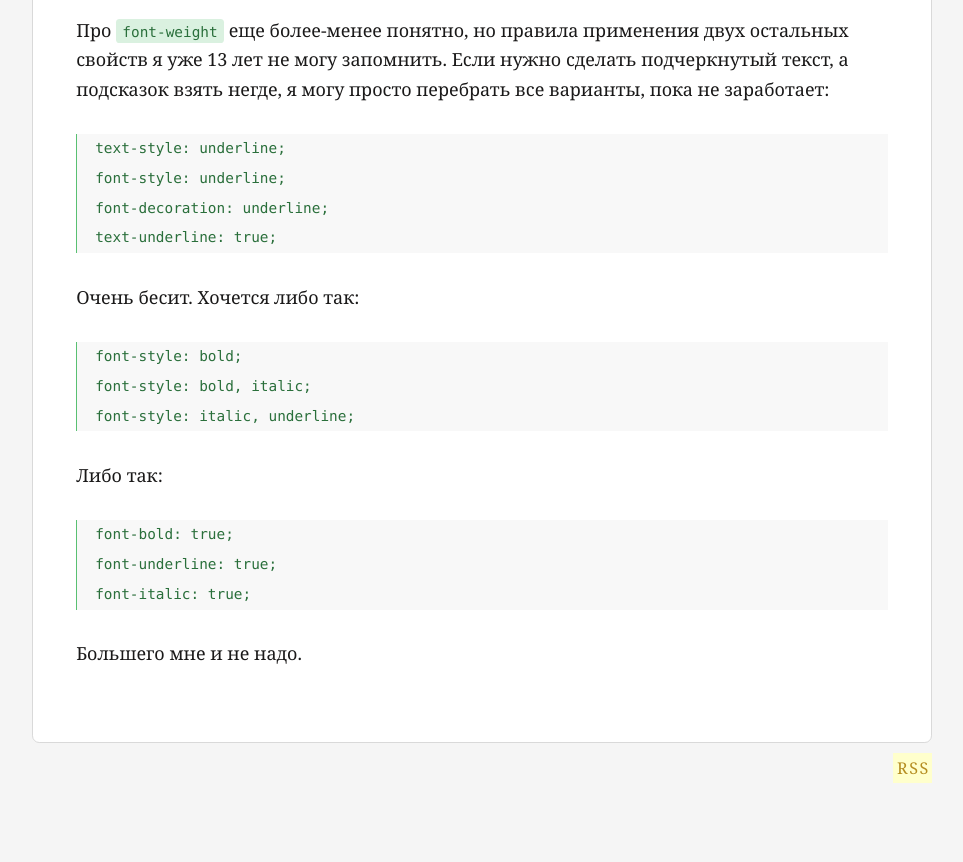
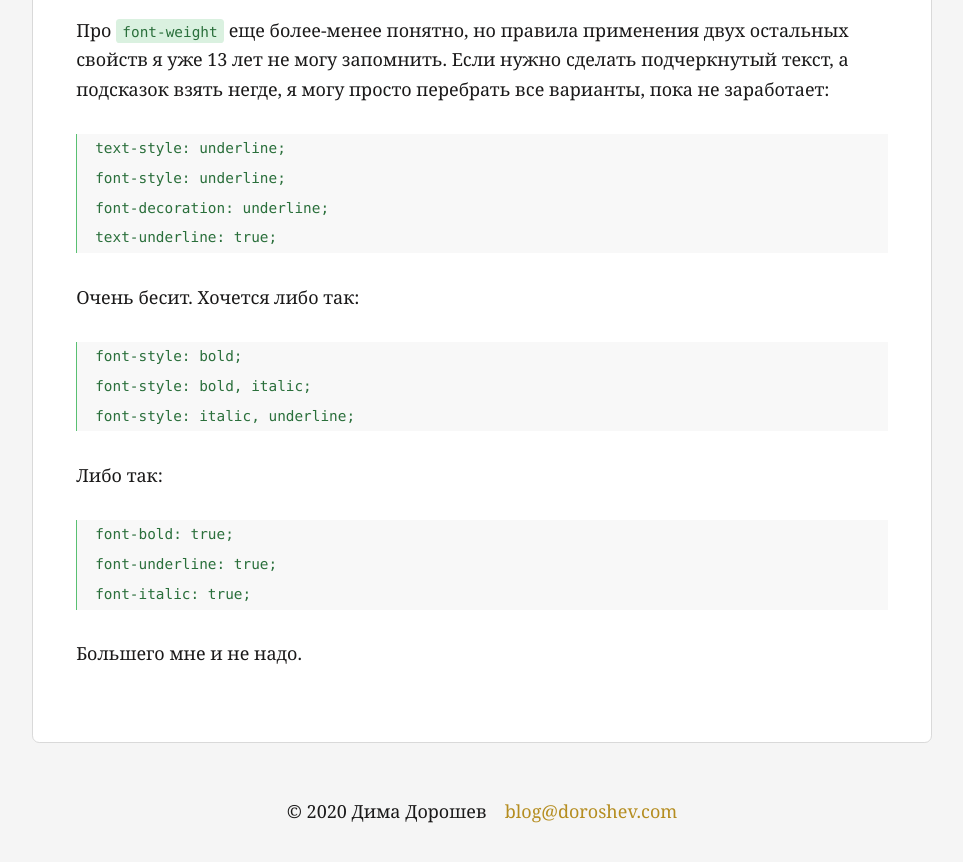
Before and after one commit to pomidoroshev/doroshev.com, a Jekyll site: the page built from index.markdown, in a window 1280 px wide and 900 px high, scrolled down 1262 px. Shown: the top 862 px of the window, without its empty margins (158-1121 px from the left). Built offline with Jekyll 4.4.1, drawn with Linux system fonts in a browser that asks for light colours; before the commit the page ends 2045 px from its top, so only the background shows below that.

Commit message:
Update footer

```diff
--- a/_config.yml
+++ b/_config.yml
@@ -19,7 +19,8 @@
 # in the templates via {{ site.myvariable }}.
 lang: ru
 date_format: '%Y-%m-%d'
-title: Дима Дорошев
+title: Сайт Димы Дорошева
+author: Дима Дорошев
 email: blog@doroshev.com
 description: >-
   Дима пишет блог, блог пишет Дима.
--- a/_includes/footer.html
+++ b/_includes/footer.html
@@ -1,16 +1,9 @@
-<footer class="site-footer h-card">
-  <data class="u-url" href="{{ "/" | relative_url }}"></data>
-
-  <div class="wrapper">
-
-    <h2 class="footer-heading">{{ site.title | escape }}</h2>
-
-    <div class="footer-col-wrapper">
-      <div class="footer-col footer-col-1">
-        <ul class="contact-list">
-          <li class="p-name">
+<footer>
+  <nav>
+    <ul>
+      <li>
       {%- if site.author -%}
-              {{ site.author | escape }}
+        © {{ 'now' | date: "%Y" }} {{ site.author | escape }}
       {%- else -%}
         {{ site.title | escape }}
       {%- endif -%}
@@ -19,17 +12,5 @@
       <li><a class="u-email" href="mailto:{{ site.email }}">{{ site.email }}</a></li>
       {%- endif -%}
     </ul>
-      </div>
-
-      <div class="footer-col footer-col-2">
-        {%- include social.html -%}
-      </div>
-
-      <div class="footer-col footer-col-3">
-        <p>{{- site.description | escape -}}</p>
-      </div>
-    </div>
-
-  </div>
-
+  </nav>
 </footer>
--- a/_layouts/default.html
+++ b/_layouts/default.html
@@ -11,9 +11,7 @@
         {{ content }}
       </main>
 
-      {% comment %}
       {%- include footer.html -%}
-      {% endcomment %}
     </section>
   </body>
 
--- a/_layouts/home.html
+++ b/_layouts/home.html
@@ -10,6 +10,4 @@ layout: default
   {%- for post in site.posts -%}
     {%- include post.html -%}
   {%- endfor -%}
-
-  <mark class="rss-subscribe"><a href="{{ "/feed.xml" | relative_url }}"><abbr>RSS</abbr></a></mark>
 </div>
```
Lines whose indentation alone changed are shown as unchanged.
